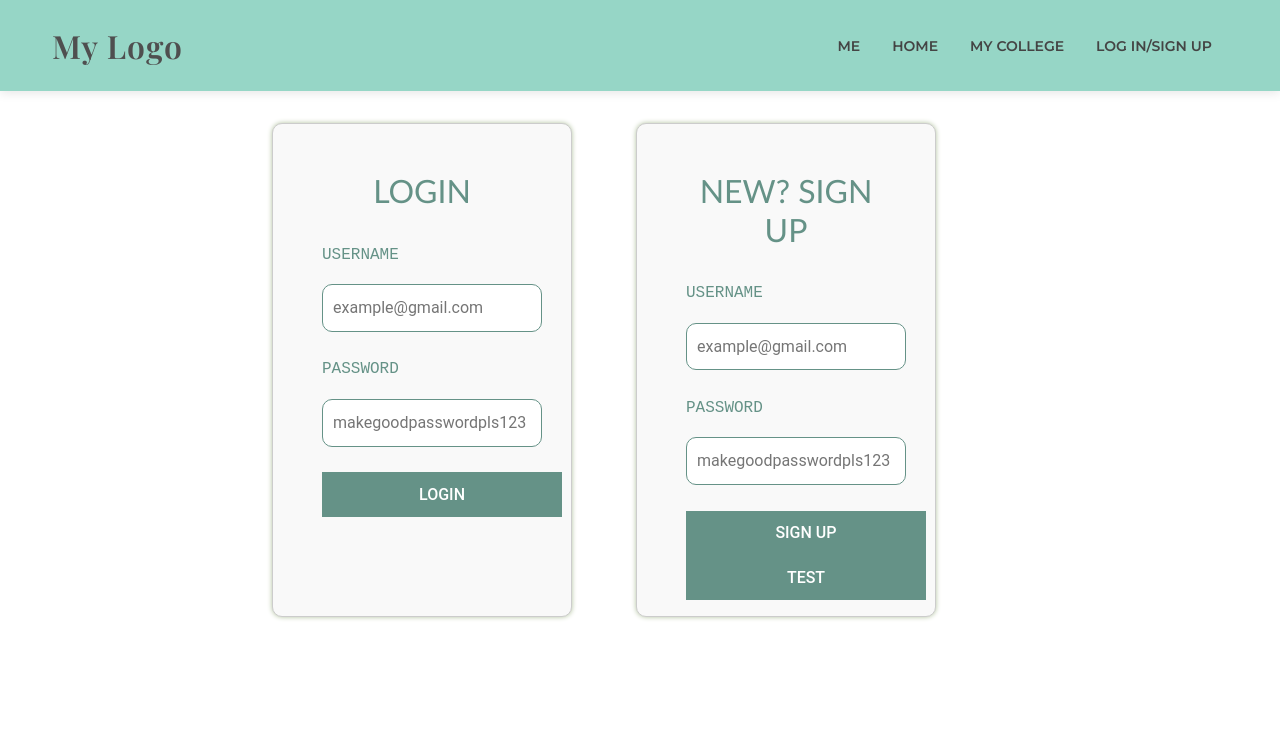
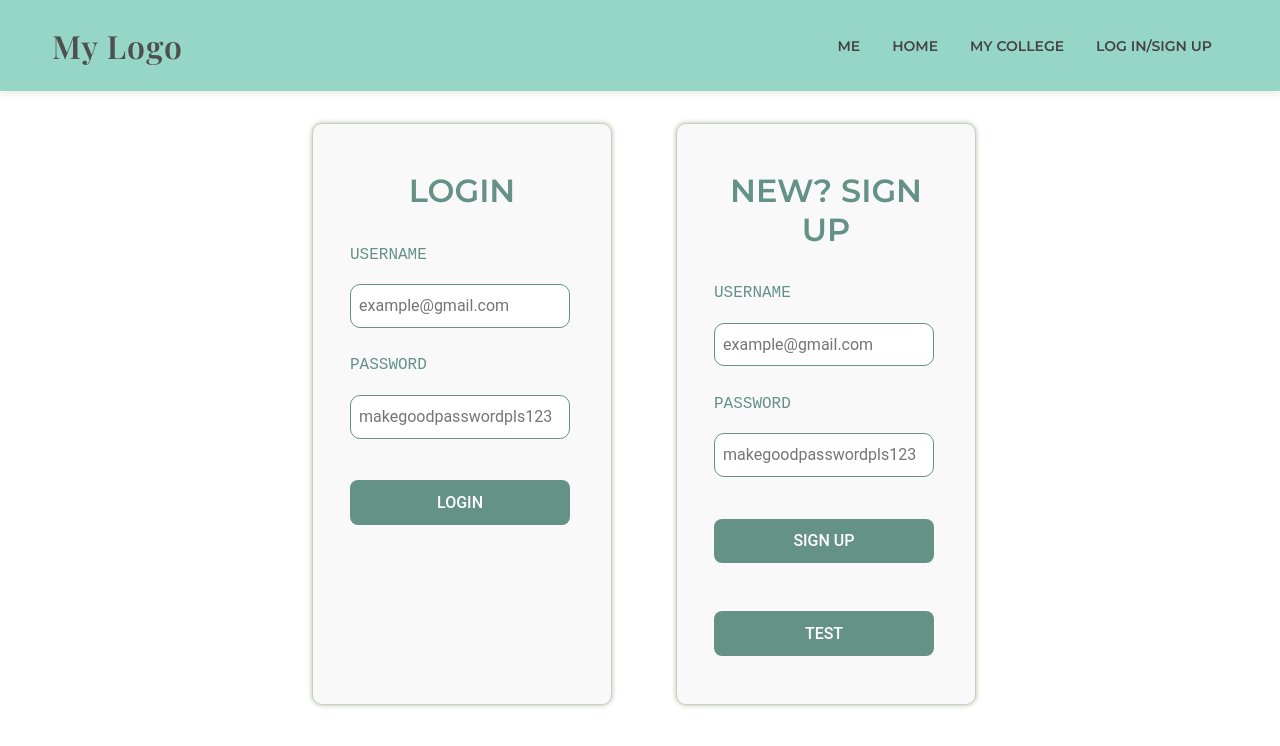
Before and after one commit to NetThi123/BitCamp2025, a React (Vite) app in the folder my-app/: page /login in a window 1280 px wide. Shown: the top 746 px of the page. Built offline with nearby package versions, Linux system fonts and the light colour scheme.

Commit message:
fixed login page alignment

```diff
--- a/my-app/src/pages/Login.jsx
+++ b/my-app/src/pages/Login.jsx
@@ -64,7 +64,7 @@ function Login() {
                     onChange={() => {setLoginPassword(event.target.value)}}/>
                 </div>
                 <br></br>
-                <button type="submit" onClick={handleLogin}>LOGIN</button>
+                <button type="submit" className="login-button" onClick={handleLogin}>LOGIN</button>
             </form>
         </div>
         <div class = "login-block">
@@ -82,8 +82,8 @@ function Login() {
                     onChange={() => {setNewPassword(event.target.value)}}/>
                 </div>
                 <br></br>
-                <button type="submit" onClick={handleSignup}>SIGN UP</button>
-                <button type="submit" onClick={test}>TEST</button>
+                <button type="submit" className="login-button" onClick={handleSignup}>SIGN UP</button>
+                <button type="submit" className="login-button" onClick={test}>TEST</button>
             </form>
         </div>
       </div>
--- a/my-app/src/styles/LoginStyle.css
+++ b/my-app/src/styles/LoginStyle.css
@@ -2,7 +2,7 @@
   display: flex;
   gap: 4rem;
   padding: 2rem;
-  margin-left: 15rem;
+  margin-left: 17.5rem;
 }
 
 .login-block{
@@ -23,13 +23,13 @@
     size: 0.25rem;
     color: #659287;
     margin: 2rem;
-    font-family: 'Trebuchet MS', 'Lucida Sans Unicode', 'Lucida Grande', 'Lucida Sans', Arial, sans-serif;
+    font-family: 'Montserrat', sans-serif;
   }
 
   .login-form{
-    padding-right: 2.3rem;
-    max-width: 12.5rem;
+    max-width: 14rem;
   }
+
   .login-form p{
     font-family: monospace;
     text-align: left;
@@ -38,12 +38,18 @@
   }
 
   .login-form input{
-    padding: 0.625rem;
     width: 13.75rem;
     margin-right: 2.5rem;
     border-radius: 10px;
   }
 
+  .login-button{
+    border-radius:0.5rem;
+    width:13.75rem;
+    margin-top: 1rem;
+    margin-bottom: 2rem;
+  }
+
   button:hover{
     box-shadow: 0 0 5px #B1C29E;
   }
```
